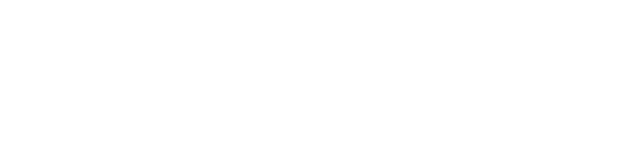
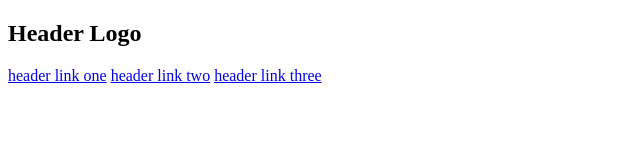
Before and after one commit to miftassirri/odin-landing-page, a plain HTML site: page index.html in a window 1280 px wide. Shown: the whole page, without its empty margins (0-640 px from the left). Drawn offline with Linux system fonts and the light colour scheme.

Commit message:
Add header

```diff
--- a/index.html
+++ b/index.html
@@ -7,6 +7,16 @@
     <title>Odin Landing Page</title>
 </head>
 <body>
-    <h1></h1>
+    <nav class="header">
+        <div class="header-logo">
+            <h1>Header Logo</h1>
+        </div>
+        <div class="header-links">
+            <a href="#">header link one</a>
+            <a href="#">header link two</a>
+            <a href="#">header link three</a>
+        </div>
+    </nav>
+
 </body>
 </html>
```
